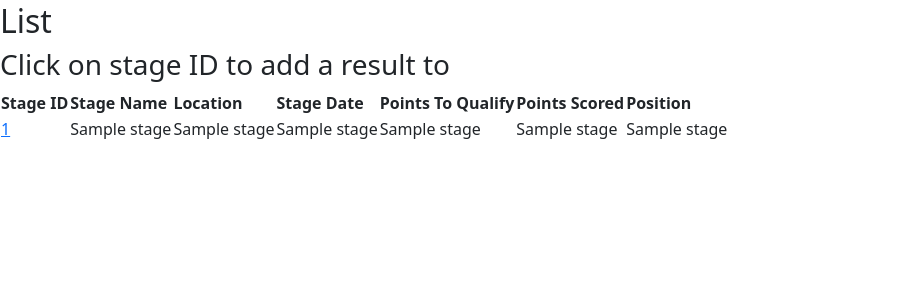
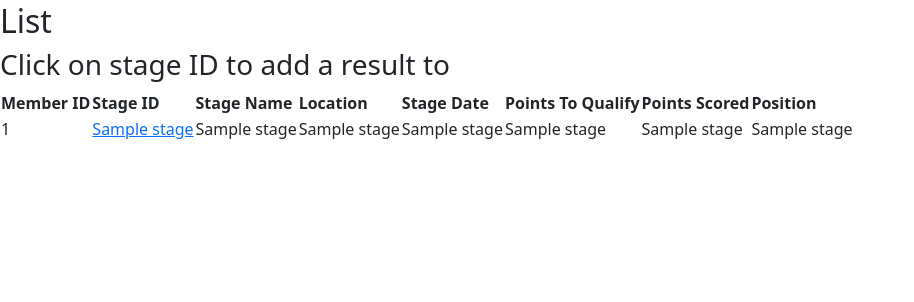
Before and after one commit to nayxie/first-full-stack-nzolympics, a Flask app: template nzolywebapp/templates/displaySandR.html in a window 1280 px wide. Shown: the part 190-492 px from the top of the page, without its empty margins (0-914 px from the left). Run offline with Flask 3, Linux system fonts and the light colour scheme; the template is opened without the code that fills it: most values are stand-ins (such as "Sample title", 1, 10 or a date in 2020).

Commit message:
Update displaySandR.html

```diff
--- a/nzolywebapp/templates/displaySandR.html
+++ b/nzolywebapp/templates/displaySandR.html
@@ -6,16 +6,17 @@
 <h3>Click on stage ID to add a result to</h3>
 
 <table>
-    <tr><th>Stage ID</th><th>Stage Name</th><th>Location</th><th>Stage Date</th><th>Points To Qualify</th><th>Points Scored</th><th>Position</th></tr>
+    <tr><th>Member ID</th><th>Stage ID</th><th>Stage Name</th><th>Location</th><th>Stage Date</th><th>Points To Qualify</th><th>Points Scored</th><th>Position</th></tr>
     {% for stage in stagelist %}
         <tr>
-            <td><a href="/admin/addresult/{{ stage[0] }}">{{ stage[0] }}</a></td>
-            <td>{{ stage[1] }}</td>
+            <td>{{ stage[0] }}</td>
+            <td><a href="/admin/addresult/{{ stage[1] }}/{{ stage[0] }}">{{ stage[1] }}</a></td>
             <td>{{ stage[2] }}</td>
             <td>{{ stage[3] }}</td>
             <td>{{ stage[4] }}</td>
             <td>{{ stage[5] }}</td>
             <td>{{ stage[6] }}</td>
+            <td>{{ stage[7] }}</td>
         </tr>
     {% endfor %}
 </table>
```
